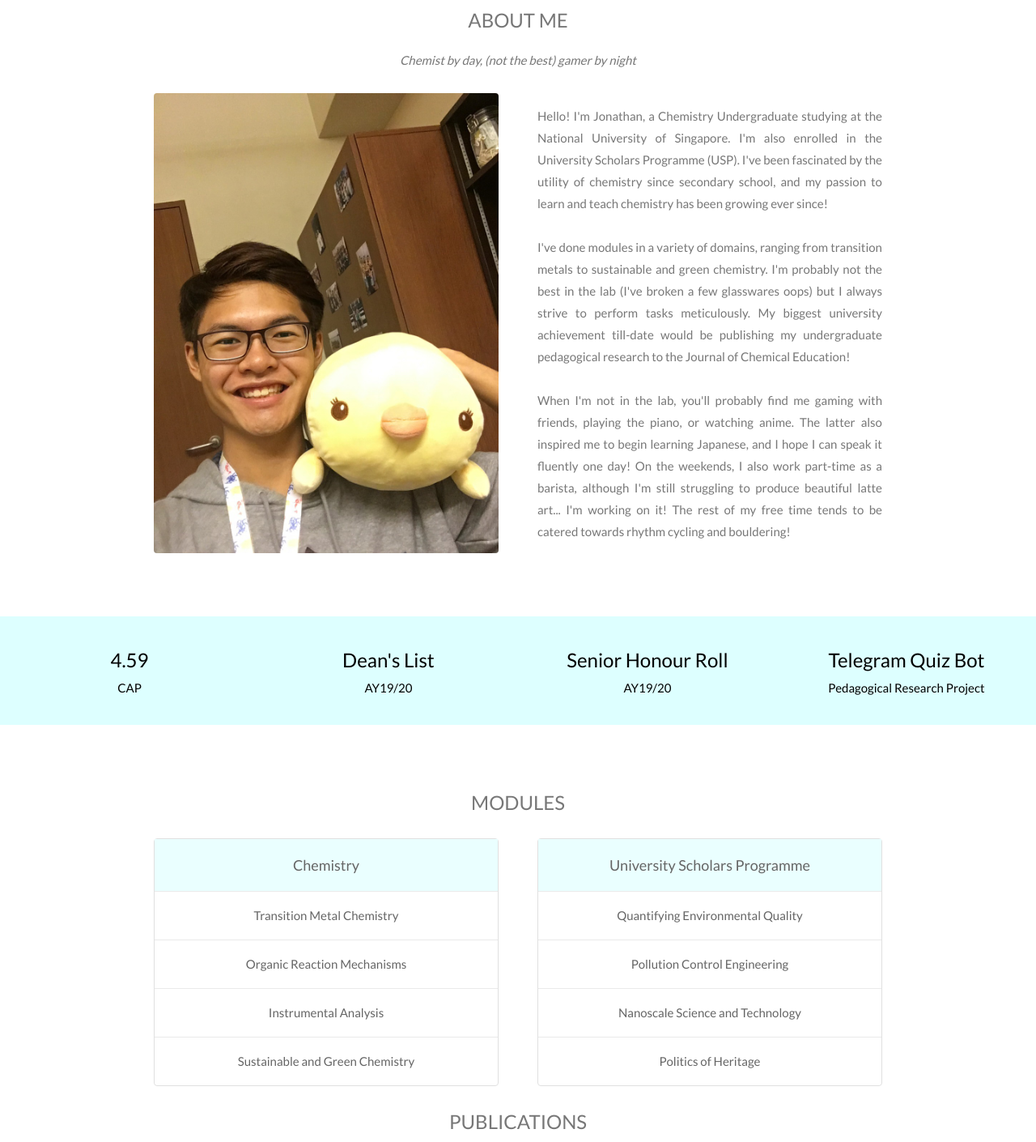
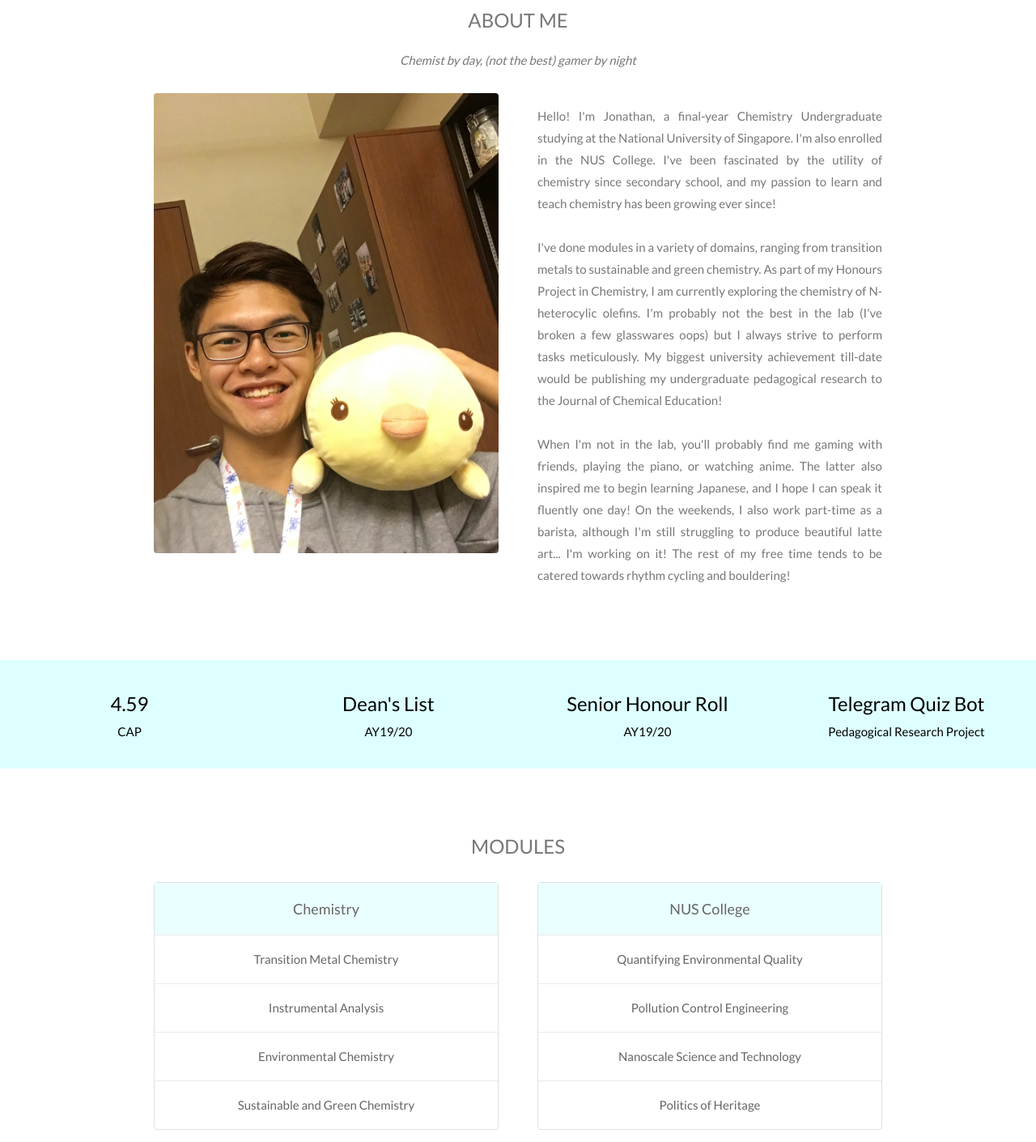
Before and after one commit to ILumiNight/ilumistry, a plain HTML site: page index.html in a window 1280 px wide. Shown: the part 471-1881 px from the top of the page at 81% size. Drawn offline with nearby package versions, Linux system fonts and the light colour scheme.

Commit message:
Add files via upload

```diff
--- a/index.html
+++ b/index.html
@@ -58,12 +58,13 @@
 
       <div class="w3-col m6 w3-padding-large" id="about-4" data-aos="fade-left" data-aos-duration="800"
         data-aos-mirror="true" data-aos-once="false">
-        <p>Hello! I'm Jonathan, a Chemistry Undergraduate studying at the National University of Singapore.
-          I'm also enrolled in the University Scholars Programme (USP).
+        <p>Hello! I'm Jonathan, a final-year Chemistry Undergraduate studying at the National University of Singapore.
+          I'm also enrolled in the NUS College.
           I've been fascinated by the utility of chemistry since secondary school,
           and my passion to learn and teach chemistry has been growing ever since!
           <br><br>
           I've done modules in a variety of domains, ranging from transition metals to sustainable and green chemistry.
+          As part of my Honours Project in Chemistry, I am currently exploring the chemistry of N-heterocylic olefins.
           I'm probably not the best in the lab (I've broken a few glasswares oops) but I always strive to perform tasks meticulously.
           My biggest university achievement till-date would be publishing my undergraduate pedagogical research to the Journal of Chemical Education!
           <br><br>
@@ -108,15 +109,15 @@
             <ul class="w3-ul w3-border w3-round w3-white w3-center w3-opacity w3-hover-opacity-off">
               <li class="w3-pale-blue w3-large w3-padding-16">Chemistry</li>
               <li class="w3-padding-16">Transition Metal Chemistry</li>
-              <li class="w3-padding-16">Organic Reaction Mechanisms</li>
               <li class="w3-padding-16">Instrumental Analysis</li>
+              <li class="w3-padding-16">Environmental Chemistry</li>
               <li class="w3-padding-16">Sustainable and Green Chemistry</li>
             </ul>
         </div>
 
         <div class="w3-col m6 w3-center w3-padding-large" id="module-2">
             <ul class="w3-ul w3-border w3-round w3-white w3-center w3-opacity w3-hover-opacity-off">
-              <li class="w3-pale-blue w3-large w3-padding-16">University Scholars Programme</li>
+              <li class="w3-pale-blue w3-large w3-padding-16">NUS College</li>
               <li class="w3-padding-16">Quantifying Environmental Quality</li>
               <li class="w3-padding-16">Pollution Control Engineering</li>
               <li class="w3-padding-16">Nanoscale Science and Technology</li>
@@ -176,7 +177,7 @@
       <div class="w3-row">
         <div class="w3-col m6 w3-center w3-padding-large" id="activities-3">
           <ul class="w3-ul w3-border w3-round w3-white w3-center w3-opacity w3-hover-opacity-off">
-            <li class="w3-pale-blue w3-large w3-padding-16">University Scholars Programme</li>
+            <li class="w3-pale-blue w3-large w3-padding-16">NUS College</li>
             <li class="w3-padding-16">House Committee Member</li>
             <li class="w3-padding-16">Ambassadors ExCo</li>
             <li class="w3-padding-16">thINK Mentorship</li>
```
Also changed, not shown: 1 other file.
